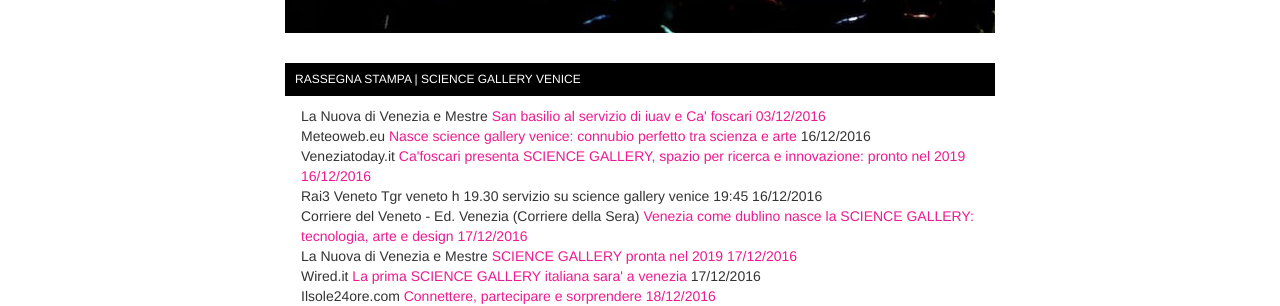
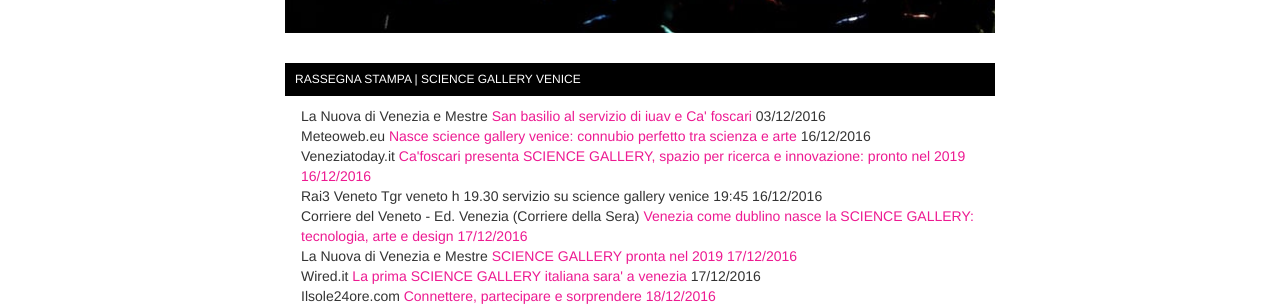
Before and after one commit to simonini/dvri-j-theme, a Jekyll site: the page built from progetti/science-gallery.html, in a window 1280 px wide and 900 px high, scrolled down 4144 px. Shown: the part 152-458 px from the top of the window. Built offline with Jekyll 4.4.1, drawn with Linux system fonts in a browser that asks for light colours; the table of contents is made by our own code.

Commit message:
Update science-gallery.html

```diff
--- a/progetti/science-gallery.html
+++ b/progetti/science-gallery.html
@@ -45,7 +45,7 @@
 <img src="{{site.baseurl}}/assets/progetti/science-gallery/science-4.jpg" alt="Render del progetto Science Gallery Venice"/>
 <h3> Rassegna Stampa | Science Gallery Venice </h3>
 <ul>
-<il> La Nuova di Venezia e Mestre	<a href="dvri-j-theme/assets/progetti/science-gallery/SAN BASILIO AL SERVIZIO DI IUAV E CA' FOSCARI.pdf" target="_blank">San basilio al servizio di iuav e Ca' foscari 03/12/2016</a> </il>  <br>
+<il> La Nuova di Venezia e Mestre	<a href="dvri-j-theme/assets/progetti/science-gallery/SAN BASILIO AL SERVIZIO DI IUAV E CA' FOSCARI.pdf" target="_blank">San basilio al servizio di iuav e Ca' foscari </a> </il> 03/12/2016 <br>
 
 <il> Meteoweb.eu	<a href="dvri-j-theme/assets/progetti/science-gallery/ NASCE SCIENCE GALLERY VENICE- CONNUBIO PERFETTO TRA SCIENZA E ARTE.pdf" target="_blank"> Nasce science gallery venice: connubio perfetto tra scienza e arte </a>  16/12/2016 </il> <br>
 
```
